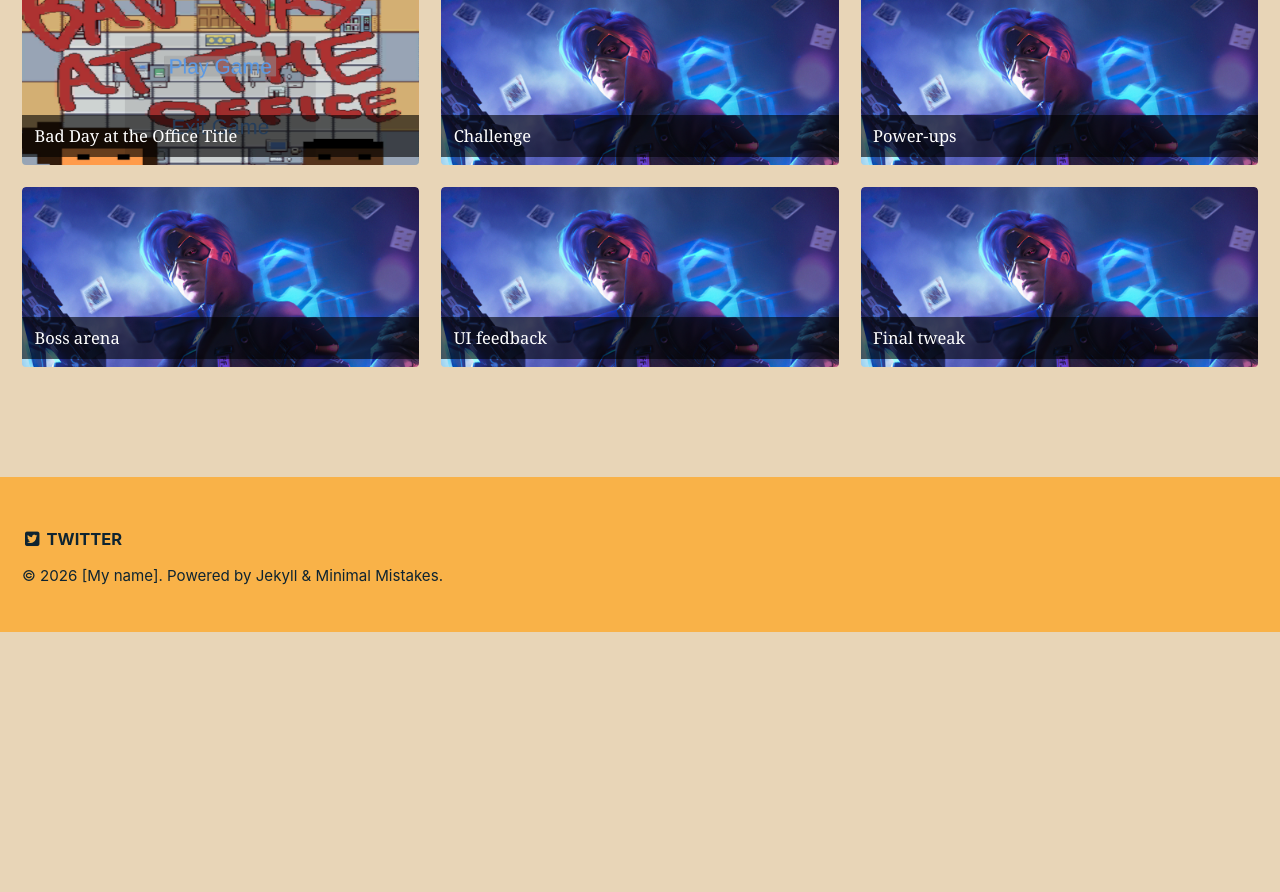
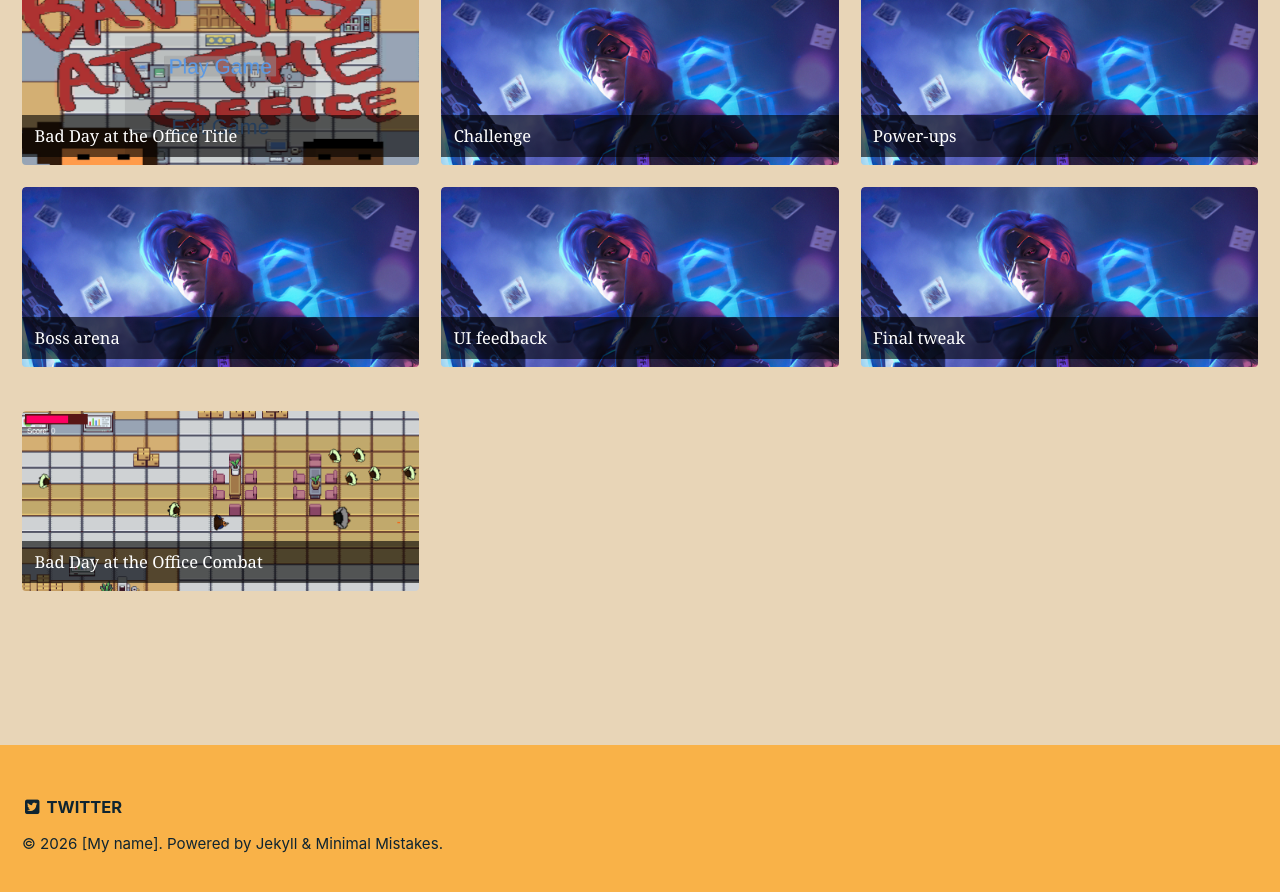
Before and after one commit to Orange-Piccolo/Orange-Piccolo.github.io, a Jekyll site: the page built from _pages/bad-day-at-the-office.md, in a window 1280 px wide and 900 px high, scrolled down 1559 px. Shown: the top 892 px of the window. Built offline with Jekyll 4.4.1, drawn with Linux system fonts in a browser that asks for light colours; before the commit the page ends 2191 px from its top, so only the background shows below that.

Commit message:
Add combat gallery to bad day at the office page
Added a new combat gallery to enhance visual content.

```diff
--- a/_pages/bad-day-at-the-office.md
+++ b/_pages/bad-day-at-the-office.md
@@ -63,6 +63,13 @@ gallery_title:
     title: "Final tweak"
     caption: "Final tweak"
 
+gallery_combat1:
+  # Recommended: width "240px" to "320px" keeps a neat grid
+  - url: /assets/BDATO_Combat.png
+    image_path: /assets/BDATO_Combat.png
+    alt: "Bad Day at the Office Combat"
+    title: "Bad Day at the Office Combat"
+    caption: "Bad Day at the Office Combat"
 ---
 
 {% include feature_row id="intro" type="center" %}
@@ -78,3 +85,7 @@ gallery_title:
 {% include feature_row %}
 
 {% include gallery id="gallery_title" layout="third" thumb_height="180px" %}
+
+{% include gallery id="gallery_combat1" layout="third" thumb_height="180px" %}
+
+{% include gallery id="gallery_combat2" layout="third" thumb_height="180px" %}
```
